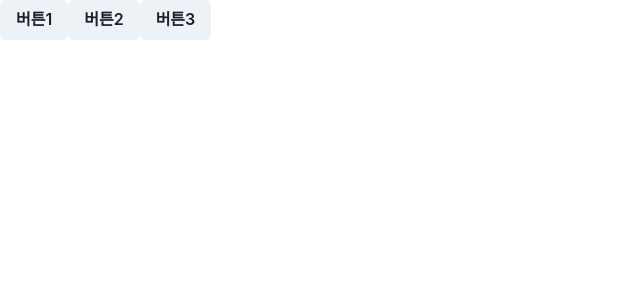
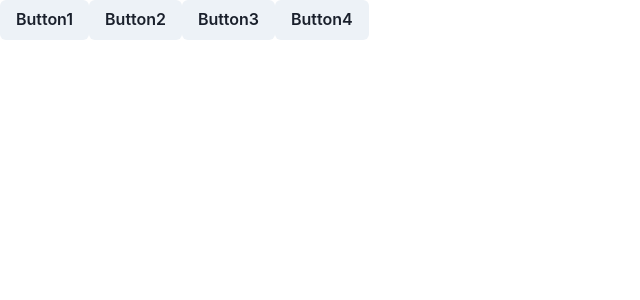
Before and after one commit to jjeongneee/react20231031, a React (Create React App) app: page / in a window 1280 px wide. Shown: the top 300 px of the page, without its empty margins (0-640 px from the left). Built offline with nearby package versions, Linux system fonts and the light colour scheme.

Commit message:
arrow function을 prop으로 전달

```diff
--- a/src/App.js
+++ b/src/App.js
@@ -1,27 +1,33 @@
 import React from "react";
 import { Button } from "@chakra-ui/react";
 
+function MyComp({ children, executeClick }) {
+  return <Button onClick={executeClick}>{children}</Button>;
+}
+
 function App(props) {
-  // 함수명 작성 관습
-  // handle 이벤트명
-  function handleClick() {
-    console.log("second");
+  function func1() {
+    console.log("func1 실행");
   }
 
-  function handleMouseEnter() {
-    console.log("third");
-  }
+  let func2 = () => {
+    console.log("arrow function 실행 111");
+  };
 
-  function handleMouseLeave() {
-    console.log("4th");
-  }
   return (
     <div>
-      <Button onClick={() => console.log("first")}>버튼1</Button>
-      <Button onClick={handleClick}>버튼2</Button>
-      <Button onMouseEnter={handleMouseEnter} onMouseLeave={handleMouseLeave}>
-        버튼3
-      </Button>
+      <MyComp executeClick={func1}>Button1</MyComp>
+      <MyComp executeClick={func2}>Button2</MyComp>
+      <MyComp
+        executeClick={() => {
+          console.log("arrow function 실행 222");
+        }}
+      >
+        Button3
+      </MyComp>
+      <MyComp executeClick={() => console.log("arrow function 실행333")}>
+        Button4
+      </MyComp>
     </div>
   );
 }
```
